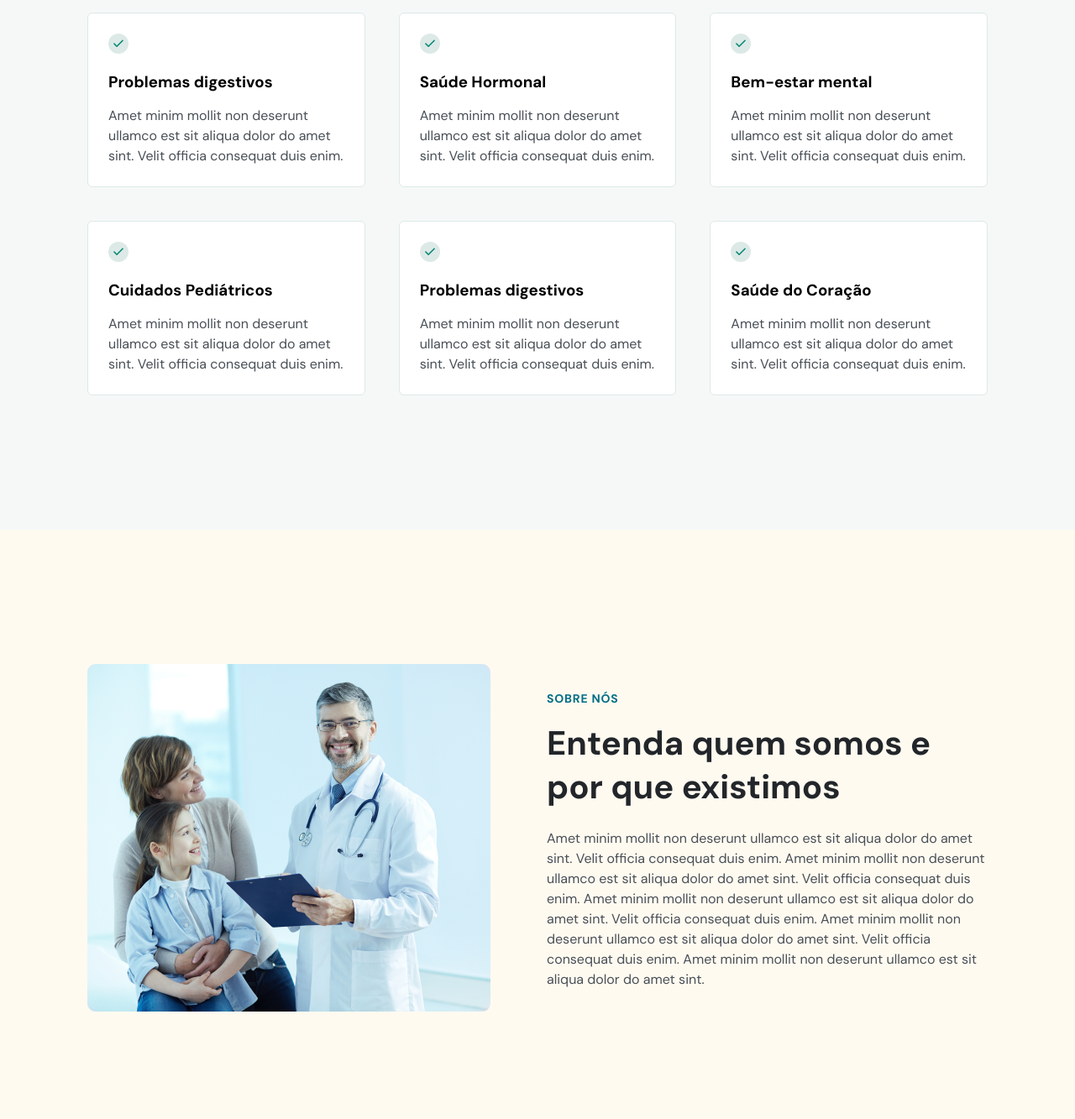
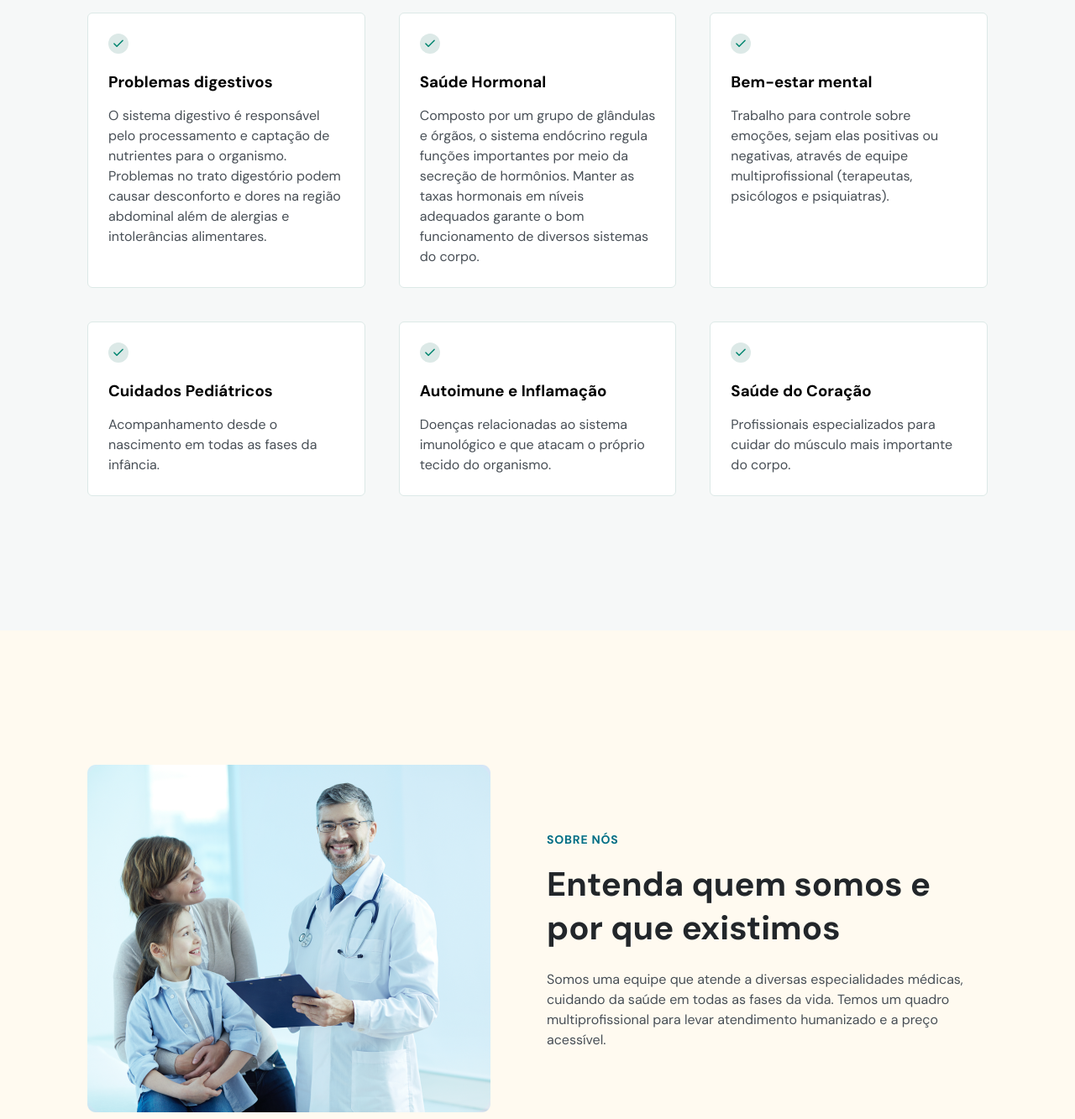
Before and after one commit to tiandreia/doctorcare, a plain HTML site: page index.html in a window 1280 px wide. Shown: the part 1180-2513 px from the top of the page at 84% size. Drawn offline with nearby package versions, Linux system fonts and the light colour scheme.

Commit message:
Correção da descrição dos cards

```diff
--- a/index.html
+++ b/index.html
@@ -309,8 +309,7 @@
 
               <h3>Problemas digestivos</h3>
               <p>
-                Amet minim mollit non deserunt ullamco est sit aliqua dolor do
-                amet sint. Velit officia consequat duis enim.
+                O sistema digestivo é responsável pelo processamento e captação de nutrientes para o organismo. Problemas no trato digestório podem causar desconforto e dores na região abdominal além de alergias e intolerâncias alimentares.
               </p>
             </div>
 
@@ -334,8 +333,7 @@
 
               <h3>Saúde Hormonal</h3>
               <p>
-                Amet minim mollit non deserunt ullamco est sit aliqua dolor do
-                amet sint. Velit officia consequat duis enim.
+                Composto por um grupo de glândulas e órgãos, o sistema endócrino regula funções importantes por meio da secreção de hormônios. Manter as taxas hormonais em níveis adequados garante o bom funcionamento de diversos sistemas do corpo.
               </p>
             </div>
 
@@ -359,8 +357,7 @@
 
               <h3>Bem-estar mental</h3>
               <p>
-                Amet minim mollit non deserunt ullamco est sit aliqua dolor do
-                amet sint. Velit officia consequat duis enim.
+                Trabalho para controle sobre emoções, sejam elas positivas ou negativas, através de equipe multiprofissional (terapeutas, psicólogos e psiquiatras).
               </p>
             </div>
 
@@ -384,8 +381,7 @@
 
               <h3>Cuidados Pediátricos</h3>
               <p>
-                Amet minim mollit non deserunt ullamco est sit aliqua dolor do
-                amet sint. Velit officia consequat duis enim.
+                Acompanhamento desde o nascimento em todas as fases da infância.
               </p>
             </div>
 
@@ -407,10 +403,9 @@
                 />
               </svg>
 
-              <h3>Problemas digestivos</h3>
+              <h3>Autoimune e Inflamação</h3>
               <p>
-                Amet minim mollit non deserunt ullamco est sit aliqua dolor do
-                amet sint. Velit officia consequat duis enim.
+                Doenças relacionadas ao sistema imunológico e que atacam o próprio tecido do organismo.
               </p>
             </div>
 
@@ -434,8 +429,7 @@
 
               <h3>Saúde do Coração</h3>
               <p>
-                Amet minim mollit non deserunt ullamco est sit aliqua dolor do
-                amet sint. Velit officia consequat duis enim.
+                Profissionais especializados para cuidar do músculo mais importante do corpo.
               </p>
             </div>
           </div>
@@ -453,14 +447,7 @@
 
           <div class="content">
             <p>
-              Amet minim mollit non deserunt ullamco est sit aliqua dolor do
-              amet sint. Velit officia consequat duis enim. Amet minim mollit
-              non deserunt ullamco est sit aliqua dolor do amet sint. Velit
-              officia consequat duis enim. Amet minim mollit non deserunt
-              ullamco est sit aliqua dolor do amet sint. Velit officia consequat
-              duis enim. Amet minim mollit non deserunt ullamco est sit aliqua
-              dolor do amet sint. Velit officia consequat duis enim. Amet minim
-              mollit non deserunt ullamco est sit aliqua dolor do amet sint.
+              Somos uma equipe que atende a diversas especialidades médicas, cuidando da saúde em todas as fases da vida. Temos um quadro multiprofissional para levar atendimento humanizado e a preço acessível.
             </p>
           </div>
         </div>
```
